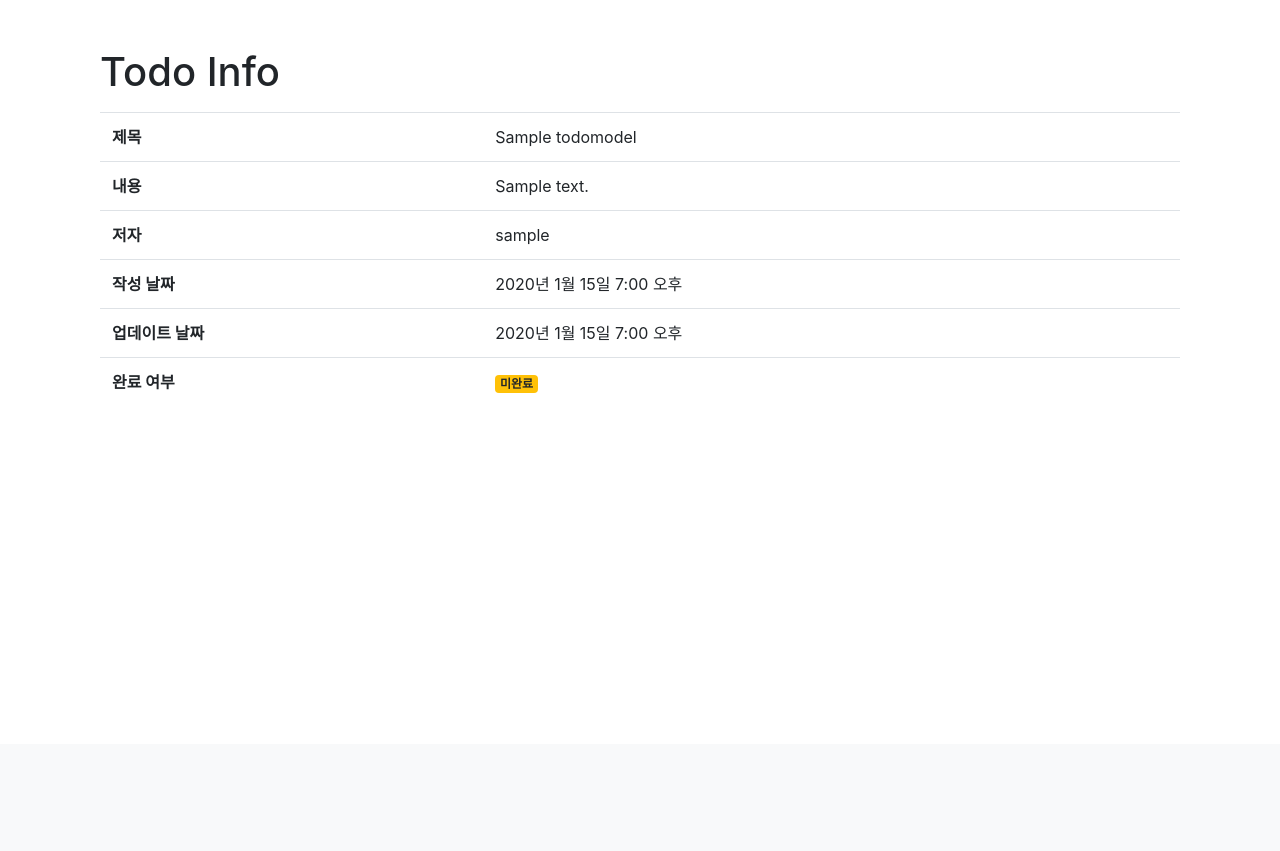
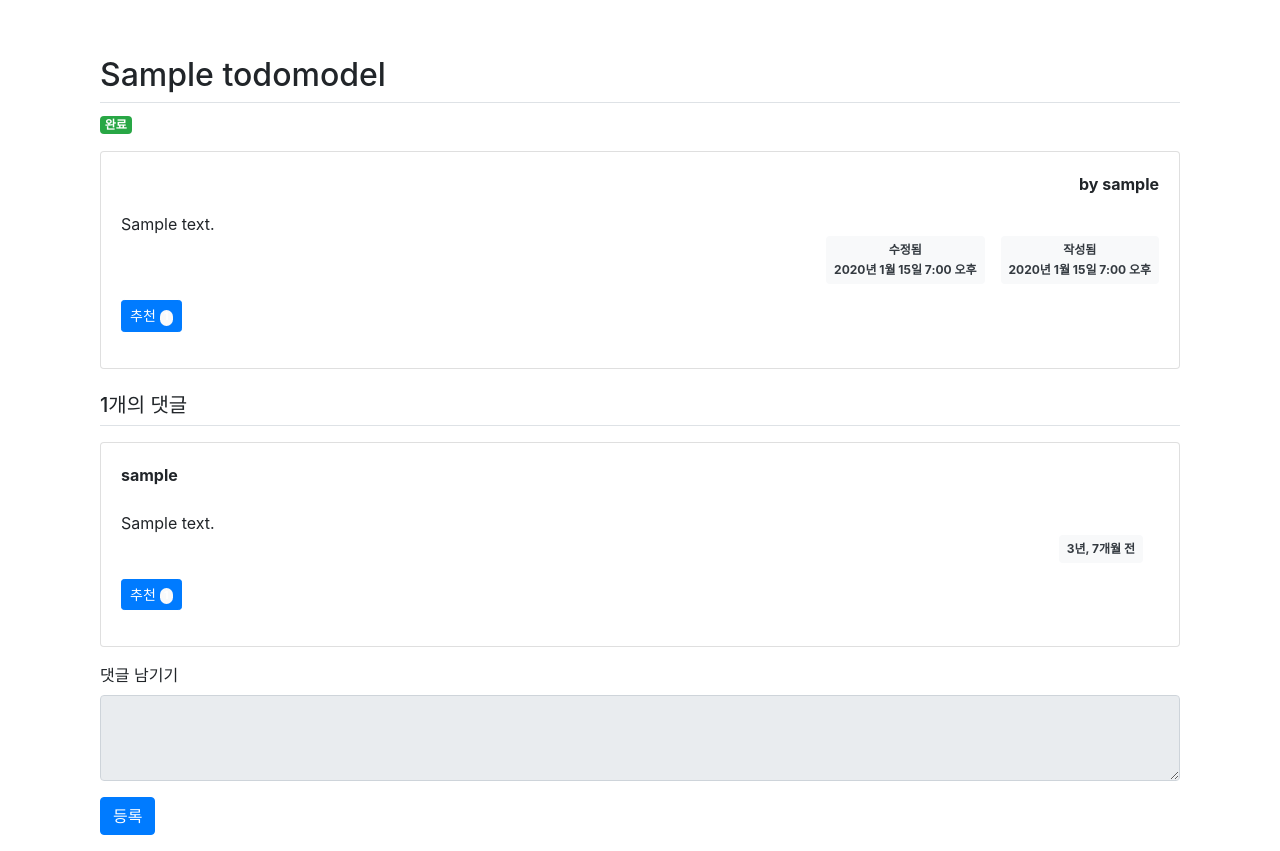
Before and after one commit to sudog1/django-todo-hw, a Django app: page /detail/1 in a window 1280 px wide. Shown: the part 56-907 px from the top of the page. Before the commit the page ends 449 px from the top, so only its background shows below. Run offline with Django 4.2, Linux system fonts and the light colour scheme; tables that the repository leaves empty hold one stand-in row (values such as "Sample post"); some libraries are stand-ins or nearby versions.

Commit message:
add comment template

```diff
--- a/templates/todo/detail.html
+++ b/templates/todo/detail.html
@@ -1,48 +1,108 @@
 {% extends "base.html" %}
 
 {% block content %}
-<div class="container mt-5">
-    <h1>Todo Info</h1>
+<div class="container my-3">
+    <h2 class="border-bottom py-2 mt-5">{{ todo.title }}</h2>
+    {% if todo.completed %}
+    <span class="badge badge-success">완료</span>
+    {% else %}
+    <span class="badge badge-light">미완료</span>
+    {% endif %}
+    <div class="card my-3">
+        <div class="card-body">
+            <div class="d-flex justify-content-end mb-3">
+                <strong>by {{ todo.author.username }}</strong>
+            </div>
 
-    <table class="table mt-3">
-        <tbody>
-            <tr>
-                <th>제목</th>
-                <td>{{ todo.title }}</td>
-            </tr>
-            <tr>
-                <th>내용</th>
-                <td>{{ todo.content }}</td>
-            </tr>
-            <tr>
-                <th>저자</th>
-                <td>{{ todo.author.username }}</td>
-            </tr>
-            <tr>
-                <th>작성 날짜</th>
-                <td>{{ todo.created_at }}</td>
-            </tr>
-            <tr>
-                <th>업데이트 날짜</th>
-                <td>{{ todo.updated_at }}</td>
-            </tr>
-            <tr>
-                <th>완료 여부</th>
-                <td>
-                    {% if todo.is_completed %}
-                    <span class="badge badge-success">완료</span>
+            <div class="card-text">{{ todo.content }}</div>
+
+            <div class="d-flex justify-content-end">
+                <div class="badge badge-light text-dark p-2 text-start mx-3">
+                    <div class="mb-2">수정됨</div>
+                    <div>{{ todo.updated_at }}</div>
+                </div>
+                <div class="badge badge-light text-dark p-2 text-start">
+                    <div class="mb-2">작성됨</div>
+                    <div>{{ todo.created_at }}</div>
+                </div>
+            </div>
+
+            <div class="my-3 d-flex">
+                {% if user == todo.author %}
+                <a class="btn btn-sm btn-primary" href="{% url 'todo:update' todo.id %}">수정</a>
+                <form method="post" action="{% url 'todo:delete' todo.id %}">
+                    {% csrf_token %}
+                    <button class="btn btn-danger btn-sm ml-1" type="submit">삭제</button>
+                </form>
+                {% else %}
+                <form method="post" action="{% url 'todo:likes' todo.id %}">
+                    {% csrf_token %}
+                    {% if user in todo.likes.all %}
+                    <button class="btn btn-sm btn-secondary" type="submit">
+                        추천 취소
+                        <span class="badge rounded-pill bg-success">{{todo.likes.count}}</span>
+                    </button>
                     {% else %}
-                    <span class="badge badge-warning">미완료</span>
+                    <button class="btn btn-sm btn-primary" type="submit">
+                        추천
+                        <span class="badge rounded-pill bg-light">{{todo.likes.count}}</span>
+                    </button>
                     {% endif %}
-                </td>
-            </tr>
-        </tbody>
-    </table>
+                </form>
+                {% endif %}
+            </div>
+        </div>
+    </div>
 
-    <!-- 해당 글의 저자에게만 보이는 업데이트 및 삭제 버튼 -->
-    {% if user.is_authenticated and user == todo.author %}
-    <a class="btn btn-primary" href="{% url 'todo:update' todo.id %}">Update</a>
-    <a class="btn btn-danger" href="{% url 'todo:delete' todo.id %}">Delete</a>
-    {% endif %}
+    <h5 class="border-bottom my-3 py-2">{{ comments.count }}개의 댓글</h5>
+    {% for comment in comments %}
+    <a id="댓글_{{ comment.id }}"></a>
+    <div class="card my-3">
+        <div class="card-body">
+            <div class="mb-4">
+                <strong>{{ comment.author.username }}</strong>
+            </div>
+            <div class="card-text">{{ comment.content }}</div>
+            <div class="d-flex justify-content-end">
+                <div class="badge badge-light text-dark p-2 text-start mx-3">
+                    <div>{{ comment.created_at|timesince }} 전</div>
+                </div>
+            </div>
+            <div class="my-3 d-flex">
+                {% if user == comment.author %}
+                <a class="btn btn-sm btn-primary" href="{% url 'todo:update_comment' todo_id=todo.id comment_id=comment.id %}">수정</a>
+                <form method="post" action="{% url 'todo:delete_comment' todo_id=todo.id comment_id=comment.id %}">
+                    {% csrf_token %}
+                    <button class="btn btn-danger btn-sm ml-1" type="submit">삭제</button>
+                </form>
+                {% else %}
+                <form method="post" action="{% url 'todo:likes_comment' todo_id=todo.id comment_id=comment.id %}">
+                    {% csrf_token %}
+                    {% if user in comment.likes.all %}
+                    <button class="btn btn-sm btn-secondary" type="submit">
+                        추천 취소
+                        <span class="badge rounded-pill bg-success">{{comment.likes.count}}</span>
+                    </button>
+                    {% else %}
+                    <button class="btn btn-sm btn-primary" type="submit">
+                        추천
+                        <span class="badge rounded-pill bg-light">{{comment.likes.count}}</span>
+                    </button>
+                    {% endif %}
+                </form>
+                {% endif %}
+            </div>
+        </div>
+    </div>
+    {% endfor %}
+    <form action="{% url 'todo:create_comment' todo_id=todo.id %}" method="post" class="my-3">
+        {% csrf_token %}
+        <div class="mb-3">
+            <label for="content" class="form-label">댓글 남기기</label>
+            <textarea {% if not user.is_authenticated %}disabled{% endif %}
+                    name="content" id="content" class="form-control" rows="3"></textarea>
+        </div>
+        <input type="submit" value="등록" class="btn btn-primary">
+    </form>
 </div>
 {% endblock %}
```
Also changed, not shown: templates/todo/comment_form.html (added, +14 -0 lines), templates/todo/form.html (+5 -5 lines), templates/todo/home.html (+8 -3 lines).
